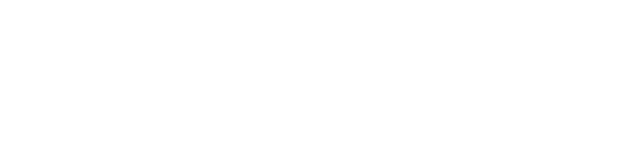
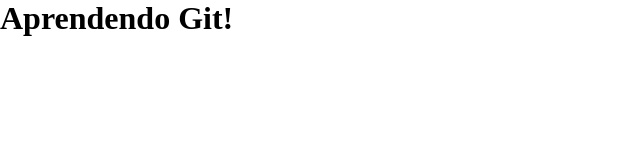
Before and after one commit to prof-jlgregorio/intro_git, a plain HTML site: page index.html in a window 1280 px wide. Shown: the whole page, without its empty margins (0-640 px from the left). Drawn offline with Linux system fonts and the light colour scheme.

Commit message:
Adding top header

```diff
--- a/index.html
+++ b/index.html
@@ -8,6 +8,12 @@
     <link rel="stylesheet" href="style.css">
 </head>
 <body>
+    <div class="container">
+        <header>
+            <h1>Aprendendo Git!</h1>
+        </header>
+
+    </div>
 
 </body>
 </html>
```
